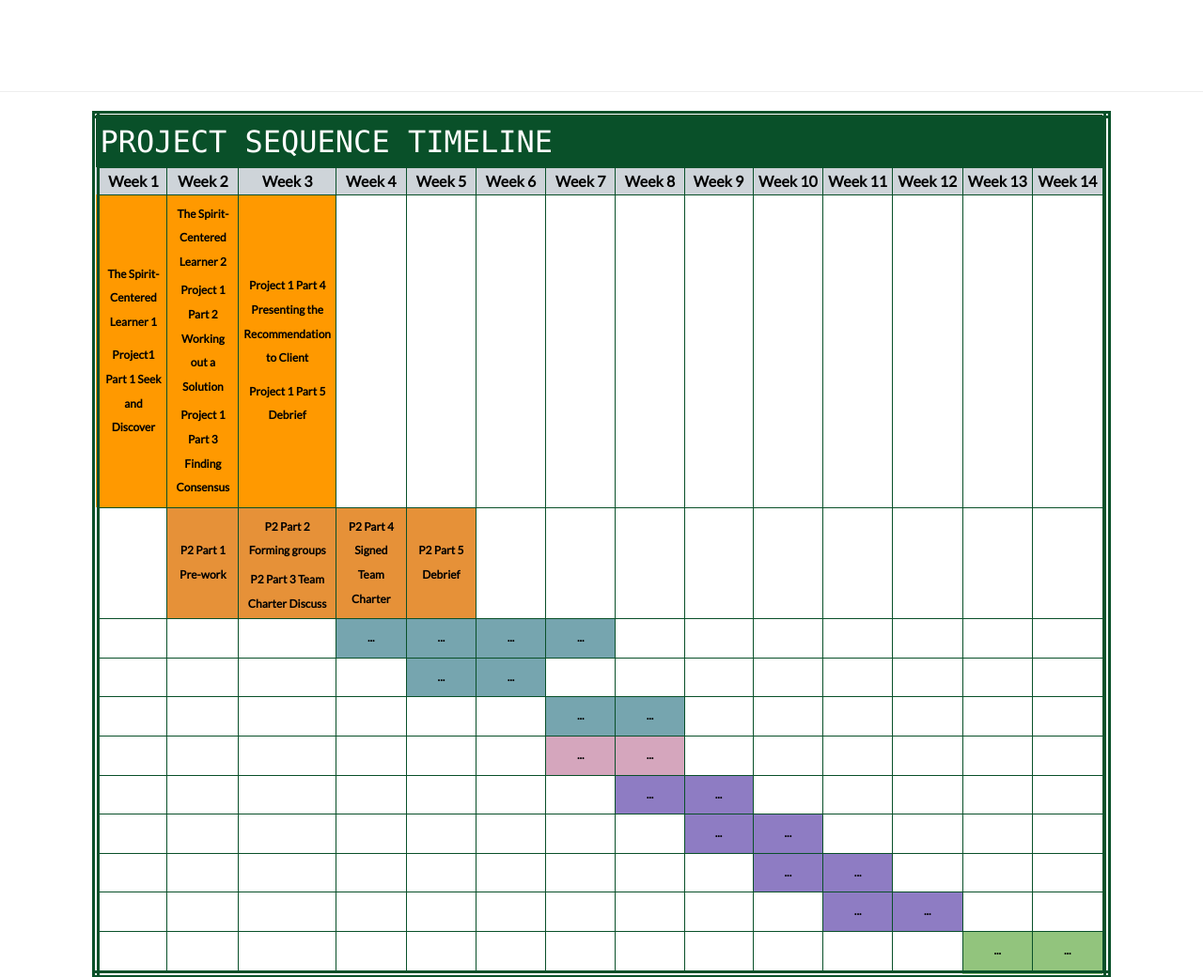
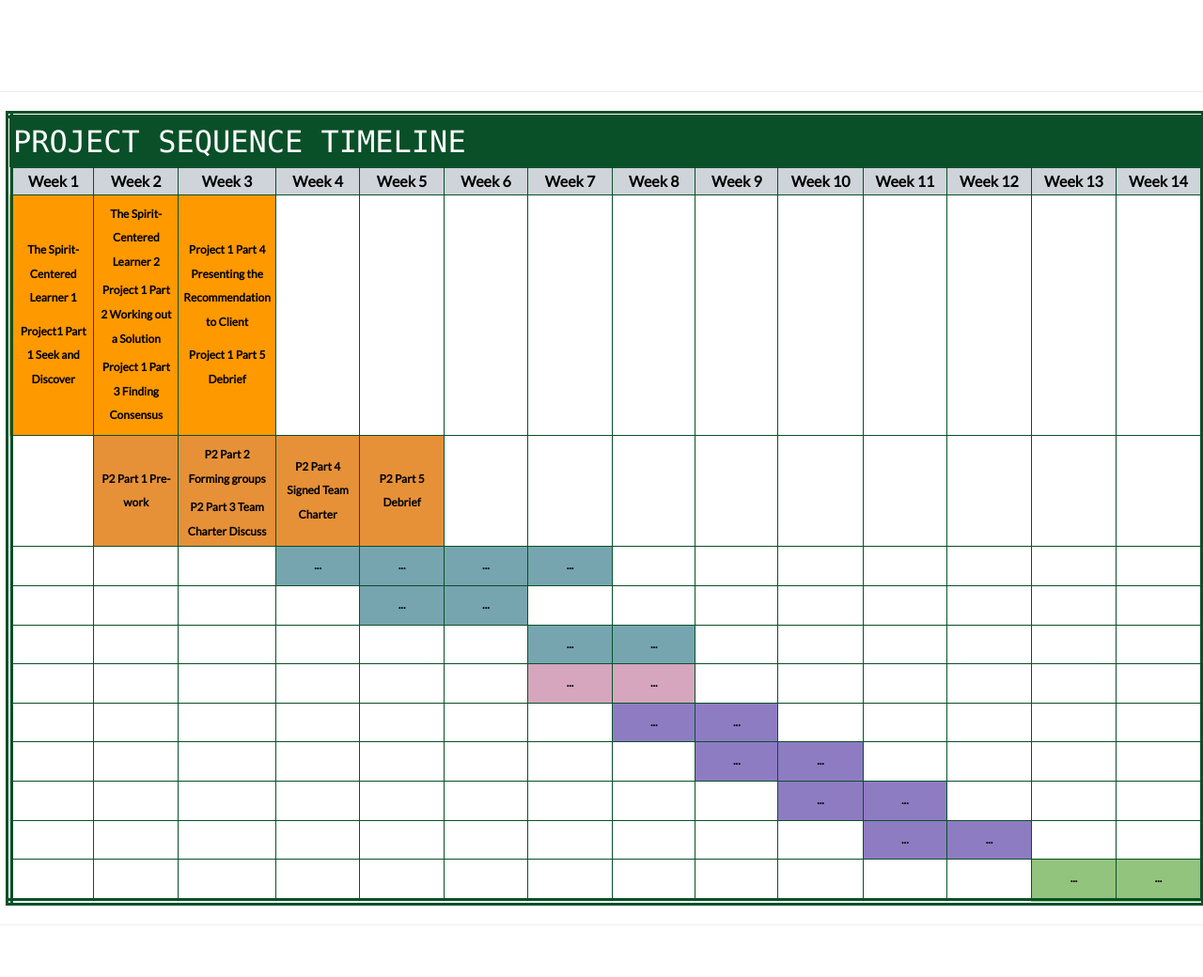
Before and after one commit to danbs/position-task, a plain HTML site: page HTML/index.html in a window 1280 px wide. Shown: the part 2081-3121 px from the top of the page at 94% size. After the commit the page ends 3086 px from the top, so only its background shows below. Drawn offline with Linux system fonts and the light colour scheme; some packages are replaced by stand-ins of ours.

Commit message:
table width 100 percent

```diff
--- a/HTML/index.html
+++ b/HTML/index.html
@@ -511,7 +511,7 @@
 
 <section>
     <hr/>
-    <table style="border-collapse: collapse; width: 84.6274%; background-color: #ffffff; border-color: #095029; border-style: double; margin-left: auto; margin-right: auto;"
+    <table style="border-collapse: collapse; width: 100%; background-color: #ffffff; border-color: #095029; border-style: double; margin-left: 6px; margin-right: 6px;"
            dir="ltr" border="8" cellspacing="0" cellpadding="0">
         <colgroup>
             <col style="width: 7.12435%;" width="83"/>
```
